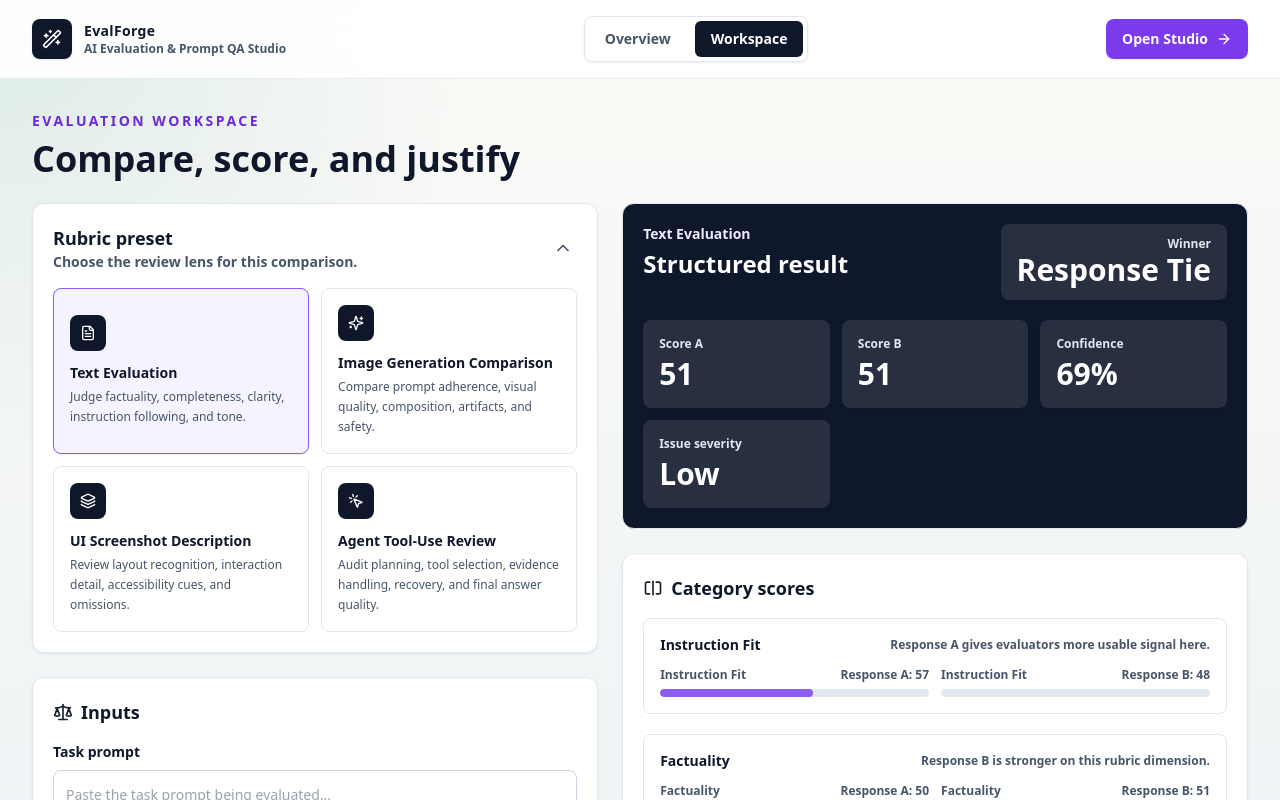
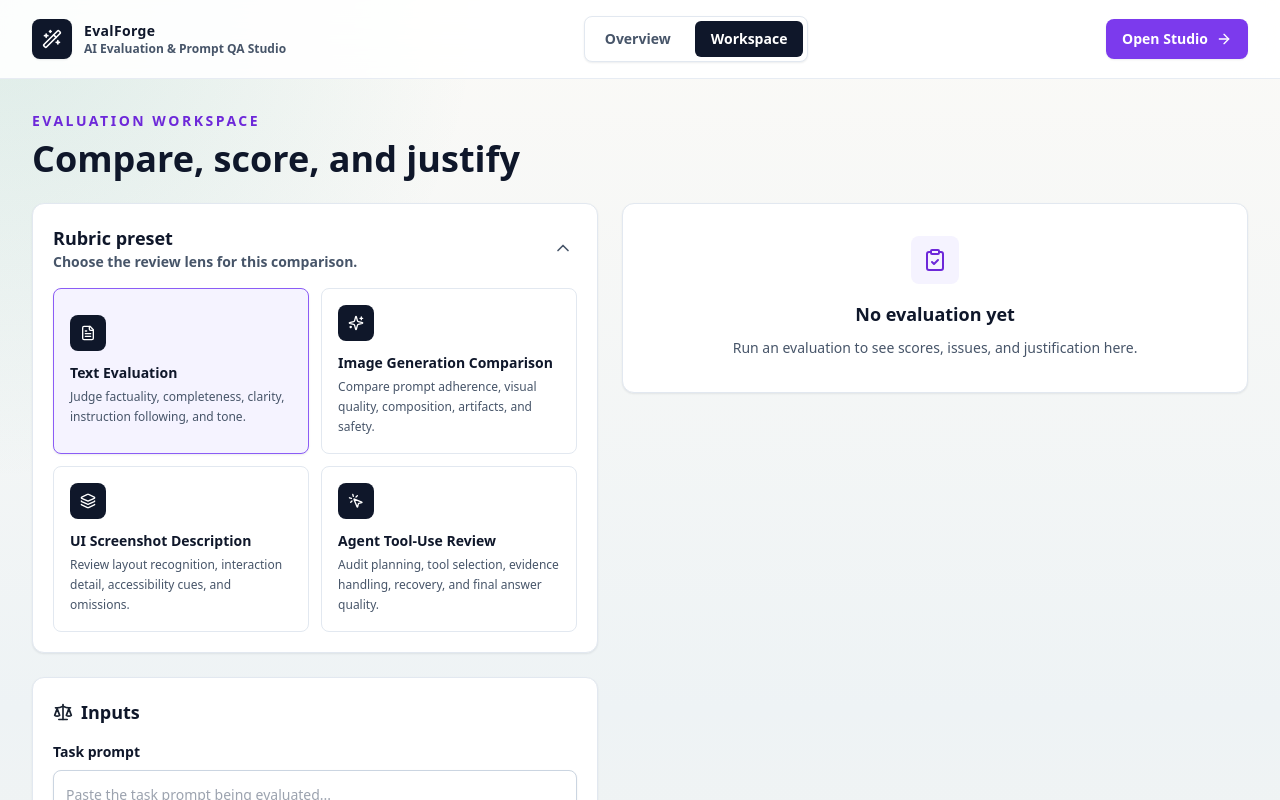
Before and after one commit to meghanfosco-cyber/evalforge, a Next.js app: page / in a window 1280 px wide. Both pictures are taken after a click on the button "Start Evaluating". Shown: the top 800 px of the page. Built offline with nearby package versions, Linux system fonts and the light colour scheme.

Commit message:
Improve evaluation justification language

```diff
--- a/app/page.tsx
+++ b/app/page.tsx
@@ -548,6 +548,8 @@ export default function Home() {
   const [input, setInput] = useState<EvaluationInput>(emptyInput);
   const [result, setResult] = useState<EvaluationResult>(() => createEvaluation(emptyInput, "text"));
   const [hasUserEditedInput, setHasUserEditedInput] = useState(false);
+  const [hasEvaluationResult, setHasEvaluationResult] = useState(false);
+  const [validationMessage, setValidationMessage] = useState("");
 
   const selectedPreset = rubricPresets[rubric];
   const totalScore = useMemo(() => {
@@ -562,7 +564,14 @@ export default function Home() {
   }, [result]);
 
   function runEvaluation() {
+    if (!input.prompt.trim() || !input.responseA.trim() || !input.responseB.trim()) {
+      setHasEvaluationResult(false);
+      setValidationMessage("Add a task prompt plus Response A and Response B before running an evaluation.");
+      return;
+    }
+    setValidationMessage("");
     setResult(createEvaluation(input, rubric));
+    setHasEvaluationResult(true);
     setActiveTab("workspace");
   }
 
@@ -570,18 +579,25 @@ export default function Home() {
     if (!hasUserEditedInput) {
       setInput(emptyInput);
       setResult(createEvaluation(emptyInput, rubric));
+      setHasEvaluationResult(false);
+      setValidationMessage("");
     }
     setActiveTab("workspace");
   }
 
   function updateInput(patch: Partial<EvaluationInput>) {
+    const nextInput = { ...input, ...patch };
     setHasUserEditedInput(true);
-    setInput((current) => ({ ...current, ...patch }));
+    setInput(nextInput);
+    setHasEvaluationResult(false);
+    setValidationMessage("");
   }
 
   function selectRubric(rubricKey: RubricKey) {
     setRubric(rubricKey);
+    if (hasEvaluationResult) {
       setResult(createEvaluation(input, rubricKey));
+    }
   }
 
   function loadDemoForRubric(rubricKey: RubricKey) {
@@ -594,6 +610,8 @@ export default function Home() {
       notes: demo.notes
     });
     setHasUserEditedInput(false);
+    setHasEvaluationResult(true);
+    setValidationMessage("");
     setResult(createEvaluation(demo, demo.rubric));
     setActiveTab("workspace");
   }
@@ -844,6 +862,8 @@ export default function Home() {
                     onClick={() => {
                       setInput(emptyInput);
                       setHasUserEditedInput(false);
+                      setHasEvaluationResult(false);
+                      setValidationMessage("");
                       setResult(createEvaluation(emptyInput, rubric));
                     }}
                     type="button"
@@ -851,10 +871,27 @@ export default function Home() {
                     Clear
                   </button>
                 </div>
+                {validationMessage && (
+                  <p className="mt-3 rounded-lg bg-amber-50 px-3 py-2 text-sm font-semibold text-amber-900">
+                    {validationMessage}
+                  </p>
+                )}
               </div>
             </div>
 
             <div className="space-y-6">
+              {!hasEvaluationResult ? (
+                <div className="rounded-xl border border-slate-200 bg-white p-8 text-center shadow-line">
+                  <div className="mx-auto flex h-12 w-12 items-center justify-center rounded-lg bg-forge-50 text-forge-700">
+                    <ClipboardCheck className="h-6 w-6" aria-hidden />
+                  </div>
+                  <h3 className="mt-4 text-lg font-black text-ink">No evaluation yet</h3>
+                  <p className="mx-auto mt-2 max-w-md text-sm leading-6 text-graphite">
+                    Run an evaluation to see scores, issues, and justification here.
+                  </p>
+                </div>
+              ) : (
+                <>
                   <div className="rounded-xl border border-slate-200 bg-ink p-5 text-white shadow-soft">
                     <div className="flex flex-col justify-between gap-4 sm:flex-row sm:items-start">
                       <div>
@@ -930,6 +967,8 @@ export default function Home() {
                       <p className="text-sm leading-7 text-graphite">{result.justification}</p>
                     </div>
                   </div>
+                </>
+              )}
             </div>
           </div>
         </div>
```
Lines whose indentation alone changed are shown as unchanged.
